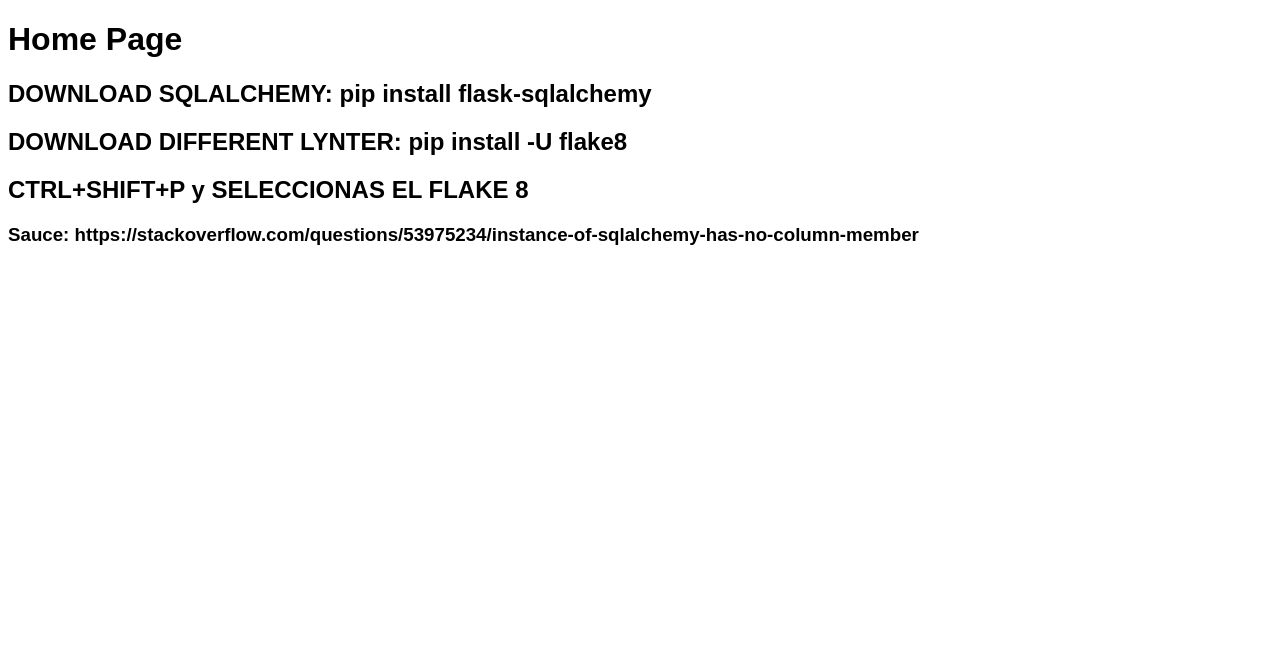
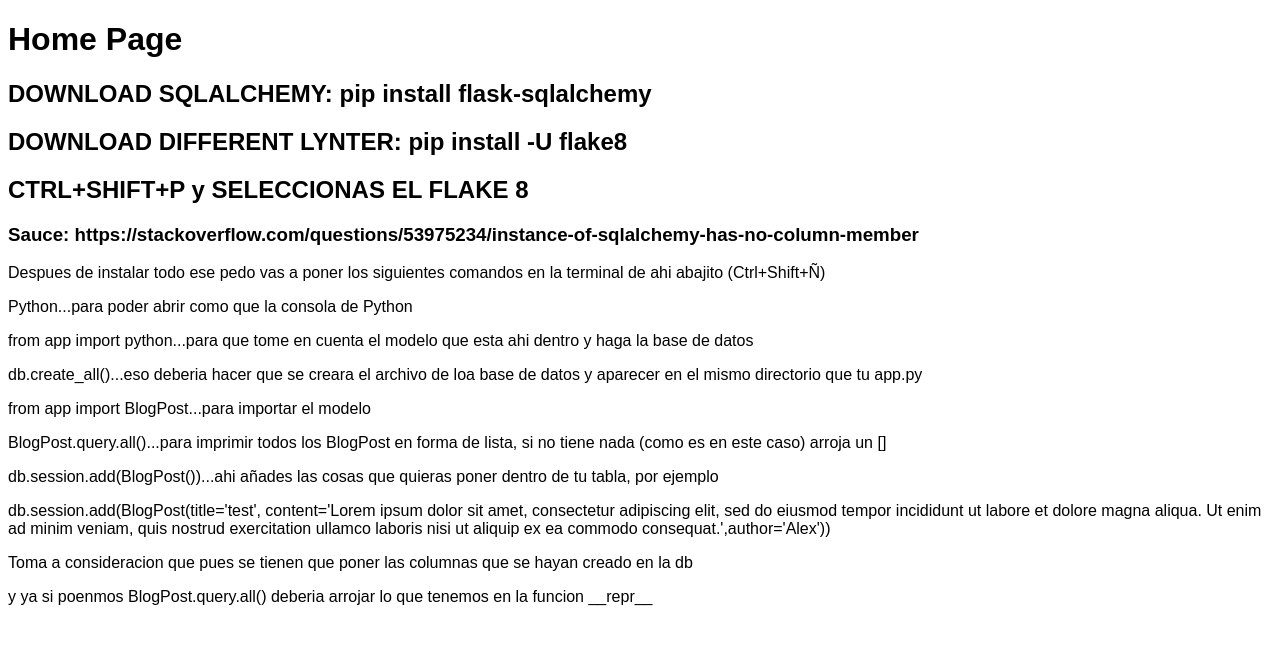
Before and after one commit to Alejandroortiz98/FlaskPy, a Flask app: page / in a window 1280 px wide. Shown: the top 645 px of the page. Run offline with Flask 2, Linux system fonts and the light colour scheme.

Commit message:
added some instructions

```diff
--- a/templates/index.html
+++ b/templates/index.html
@@ -10,4 +10,14 @@
 <h2>DOWNLOAD DIFFERENT LYNTER: pip install -U flake8</h2>
 <h2>CTRL+SHIFT+P y SELECCIONAS EL FLAKE 8</h2>
 <h3>Sauce: https://stackoverflow.com/questions/53975234/instance-of-sqlalchemy-has-no-column-member</h3>
+<p>Despues de instalar todo ese pedo vas a poner los siguientes comandos en la terminal de ahi abajito (Ctrl+Shift+Ñ)</p>
+<p>Python...para poder abrir como que la consola de Python</p>
+<p>from app import python...para que tome en cuenta el modelo que esta ahi dentro y haga la base de datos</p>
+<p>db.create_all()...eso deberia hacer que se creara el archivo de loa base de datos y aparecer en el mismo directorio que tu app.py</p>
+<p>from app import BlogPost...para importar el modelo</p>
+<p>BlogPost.query.all()...para imprimir todos los BlogPost en forma de lista, si no tiene nada (como es en este caso) arroja un []</p>
+<p>db.session.add(BlogPost())...ahi añades las cosas que quieras poner dentro de tu tabla, por ejemplo</p>
+<p>db.session.add(BlogPost(title='test', content='Lorem ipsum dolor sit amet, consectetur adipiscing elit, sed do eiusmod tempor incididunt ut labore et dolore magna aliqua. Ut enim ad minim veniam, quis nostrud exercitation ullamco laboris nisi ut aliquip ex ea commodo consequat.',author='Alex')) </p>
+<p>Toma a consideracion que pues se tienen que poner las columnas que se hayan creado en la db</p>
+<p> y ya si poenmos BlogPost.query.all() deberia arrojar lo que tenemos en la funcion __repr__</p>
 {% endblock %}
```
